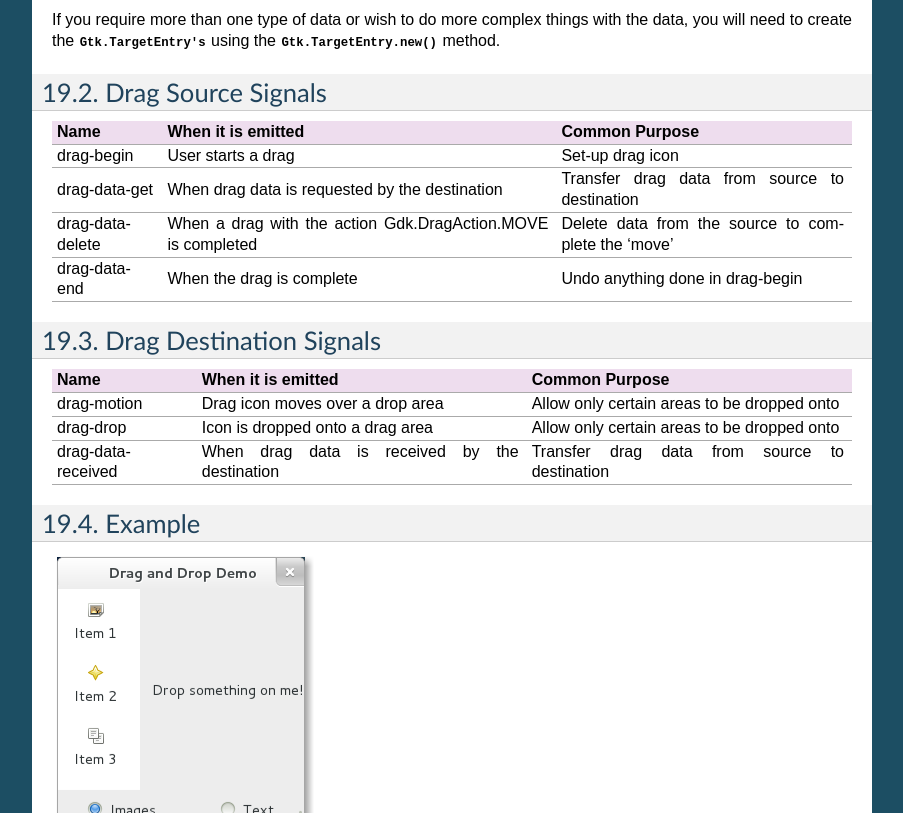
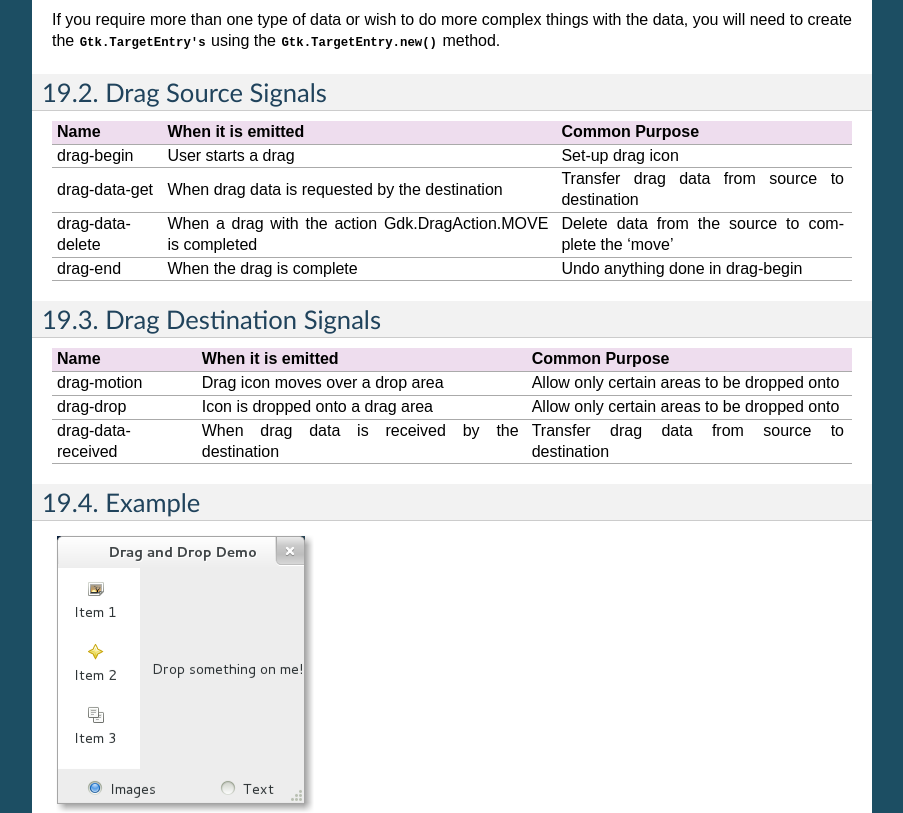
Before and after one commit to sebp/PyGObject-Tutorial, a Sphinx documentation site: the page built from source/drag_and_drop.txt, in a window 1280 px wide and 900 px high, scrolled down 676 px, cut to the strip 0-813 px from the top of the window. Shown: the whole strip, without its empty margins (198-1101 px from the left). Built offline with Sphinx 7.4.7, drawn with Linux system fonts in a browser that asks for light colours.

Commit message:
fixed drag-end typo

```diff
--- a/source/drag_and_drop.txt
+++ b/source/drag_and_drop.txt
@@ -55,7 +55,7 @@ Drag Source Signals
 +--------------------+--------------------------------------------------------------+----------------------------------------------------+
 | drag-data-delete   | When a drag with the action Gdk.DragAction.MOVE is completed | Delete data from the source to complete the 'move' |
 +--------------------+--------------------------------------------------------------+----------------------------------------------------+
-| drag-data-end      | When the drag is complete                                    | Undo anything done in drag-begin                   |
+| drag-end           | When the drag is complete                                    | Undo anything done in drag-begin                   |
 +--------------------+--------------------------------------------------------------+----------------------------------------------------+
 
 Drag Destination Signals
```
